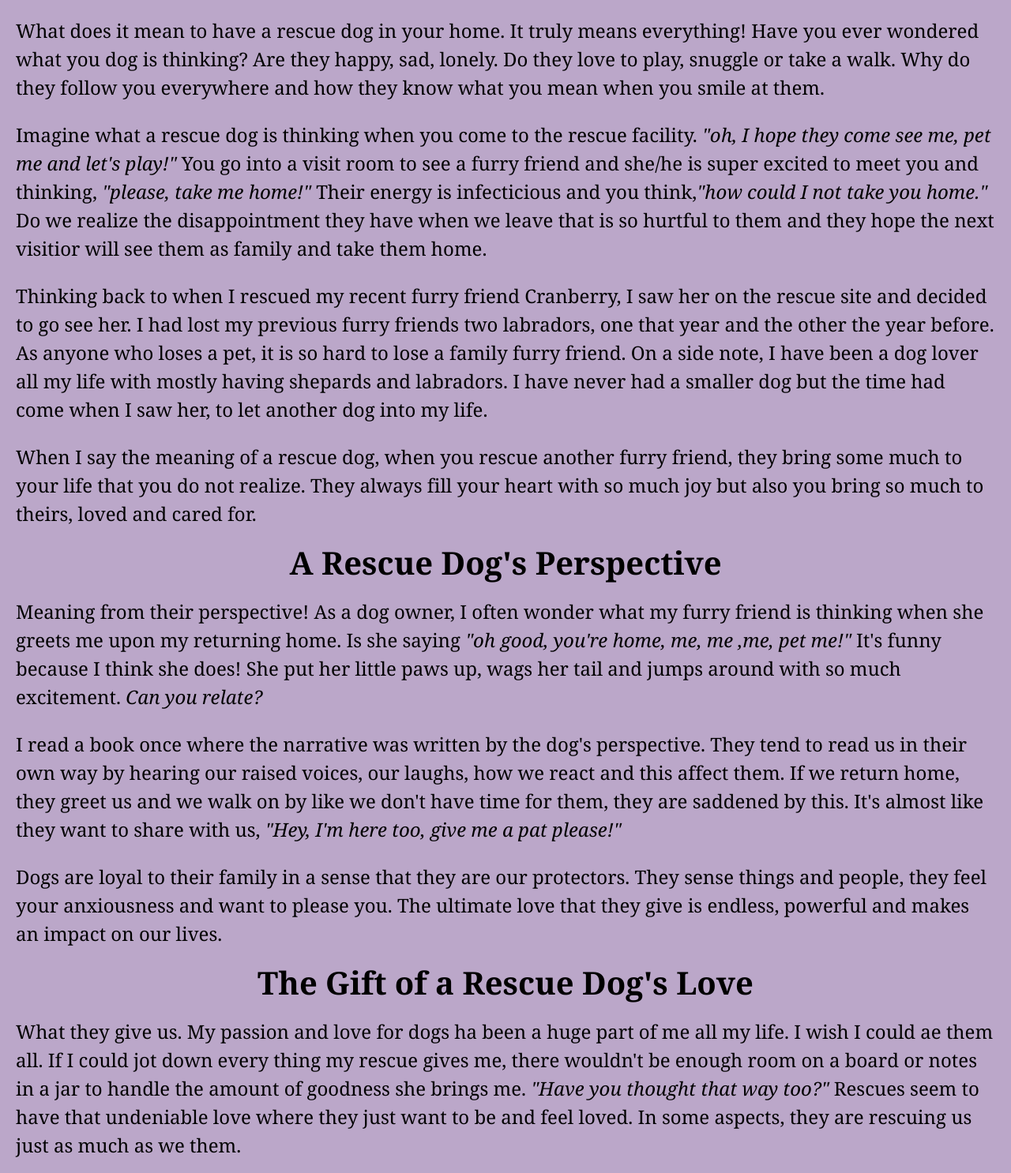
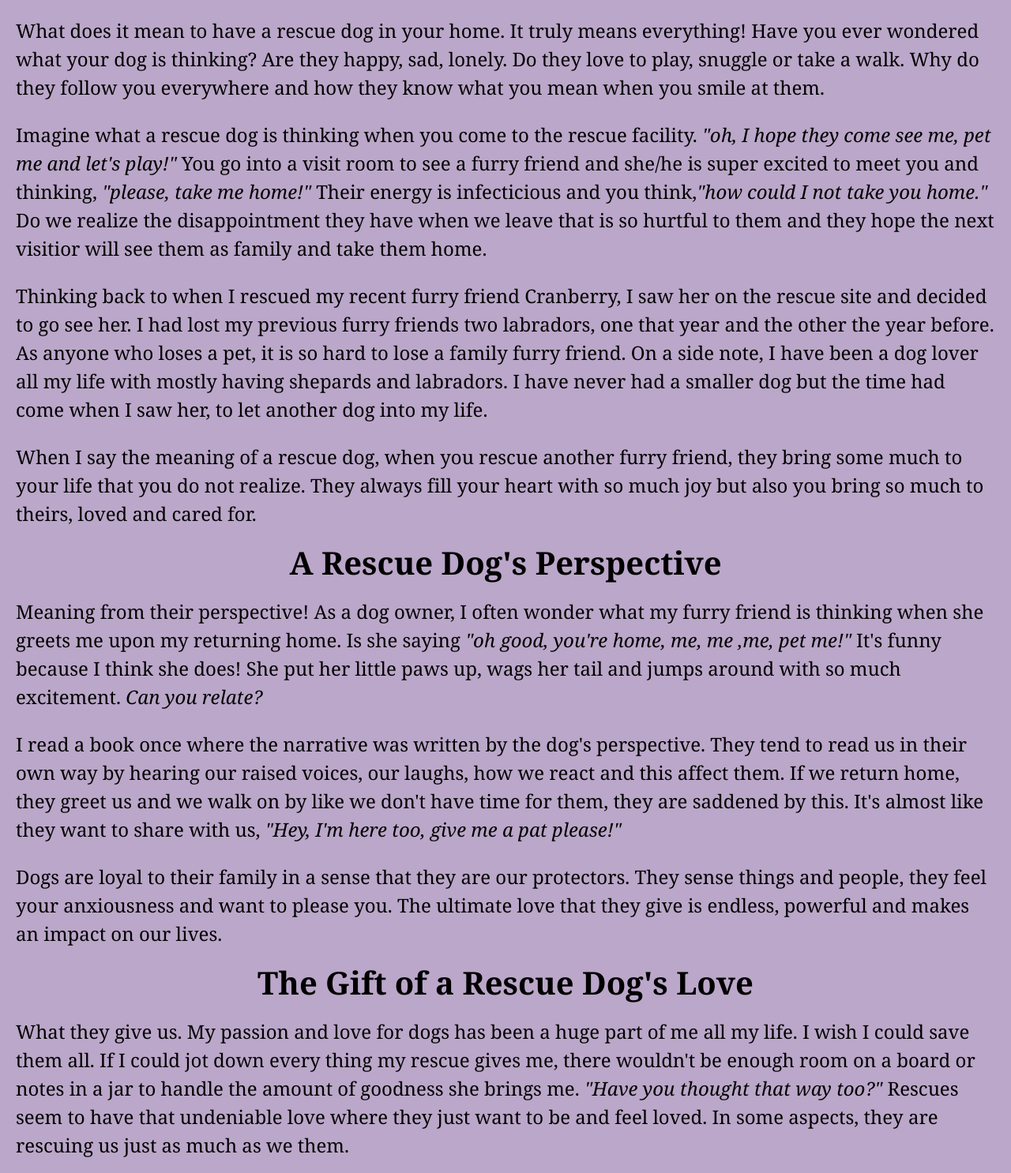
Before and after one commit to kkujawa3/rescue-dogs-and-popular-breeds, a website: page public/about.html in a window 1280 px wide. Shown: the part 394-1880 px from the top of the page at 79% size. Drawn offline with Linux system fonts and the light colour scheme.

Commit message:
Corrected some typos and made some updates in files.

```diff
--- a/public/about.html
+++ b/public/about.html
@@ -20,7 +20,7 @@
     <main class="main-about">
 
        <h1>The Meaning of a rescue dog</h1><br>
-       <p>What does it mean to have a rescue dog in your home. It truly means everything! Have you ever wondered what you dog is thinking? Are they happy, sad, lonely. Do they love to play, snuggle or take a walk. Why do they follow you everywhere and how they know what you mean when you smile at them.</p> <br>
+       <p>What does it mean to have a rescue dog in your home. It truly means everything! Have you ever wondered what your dog is thinking? Are they happy, sad, lonely. Do they love to play, snuggle or take a walk. Why do they follow you everywhere and how they know what you mean when you smile at them.</p> <br>
        <p>Imagine what a rescue dog is thinking when you come to the rescue facility. <i>"oh, I hope they come see me, pet me and let's play!"</i>  You go into a visit room to see a furry friend and she/he is super excited to meet you and thinking, <i>"please, take me home!"</i> Their energy is infecticious and you think,<i>"how could I not take you home."</i> Do we realize the disappointment they have when we leave that is so hurtful to them and they hope the next visitior will see them as family and take them home.</p><br>
        <p>Thinking back to when I rescued my recent furry friend Cranberry, I saw her on the rescue site and decided to go see her. I had lost my previous furry friends two labradors, one that year and the other the year before. As anyone who loses a pet, it is so hard to lose a family furry friend. On a side note, I have been a dog lover all my life with mostly having shepards and labradors. I have never had a smaller dog but the time had come when I saw her, to let another dog into my life.</p><br>
        <p>When I say the meaning of a rescue dog, when you rescue another furry friend, they bring some much to your life that you do not realize. They always fill your heart with so much joy but also you bring so much to theirs, loved and cared for.</p><br>
@@ -31,7 +31,7 @@
        <p>Dogs are loyal to their family in a sense that they are our protectors. They sense things and people, they feel your anxiousness and want to please you. The ultimate love that they give is endless, powerful and makes an impact on our lives.</p><br>
 
        <h3>The Gift of a Rescue Dog's Love</h3><br>
-       <p>What they give us. My passion and love for dogs ha been a huge part of me all my life. I wish I could ae them all. If I could jot down every thing my rescue gives me, there wouldn't be enough room on a board or notes in a jar to handle the amount of goodness she brings me. <i>"Have you thought that way too?"</i> Rescues seem to have that undeniable love where they just want to be and feel loved. In some aspects, they are rescuing us just as much as we them.</p><br>
+       <p>What they give us. My passion and love for dogs has been a huge part of me all my life. I wish I could save them all. If I could jot down every thing my rescue gives me, there wouldn't be enough room on a board or notes in a jar to handle the amount of goodness she brings me. <i>"Have you thought that way too?"</i> Rescues seem to have that undeniable love where they just want to be and feel loved. In some aspects, they are rescuing us just as much as we them.</p><br>
        <p>My little pup was a different kind of rescue. She went through a lot of trauma prior to being at the rescue facility. She was very timid, a single quick movement startled her, she didn't know how to play with toys or bark even and she didn't know what it was truly liked to be loved. The gift of having them in our lives brings us as much love as the love we give them</p><br>
 
        <h4>My Tips on adopting a Rescue</h4><br>
--- a/public/css/style.css
+++ b/public/css/style.css
@@ -223,6 +223,7 @@ button {
 #displayQuestion2,
 #displayQuestion3 {
     color: purple;
+    font-size: 28px;
 }
 
 #errorMessage {
```
